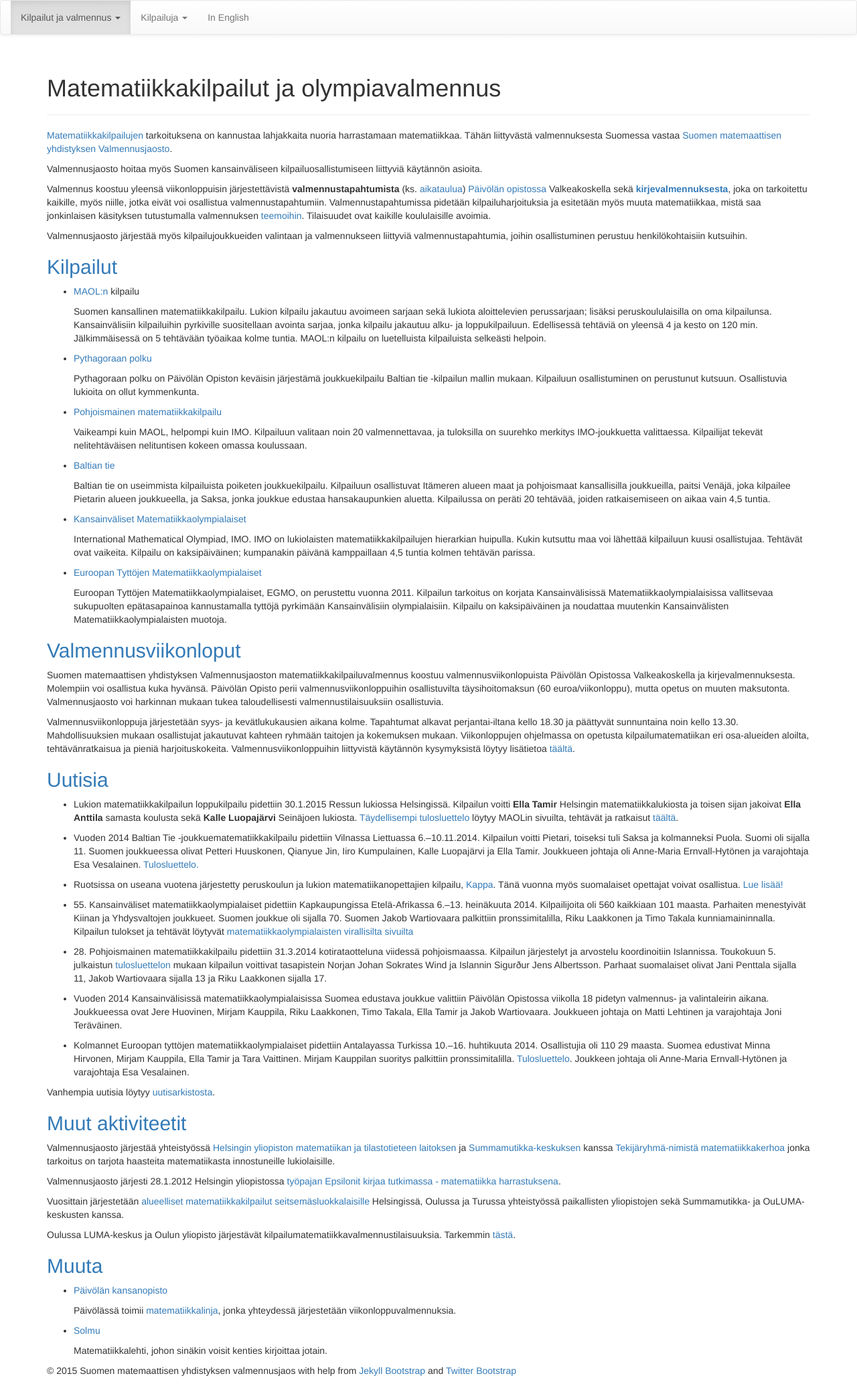
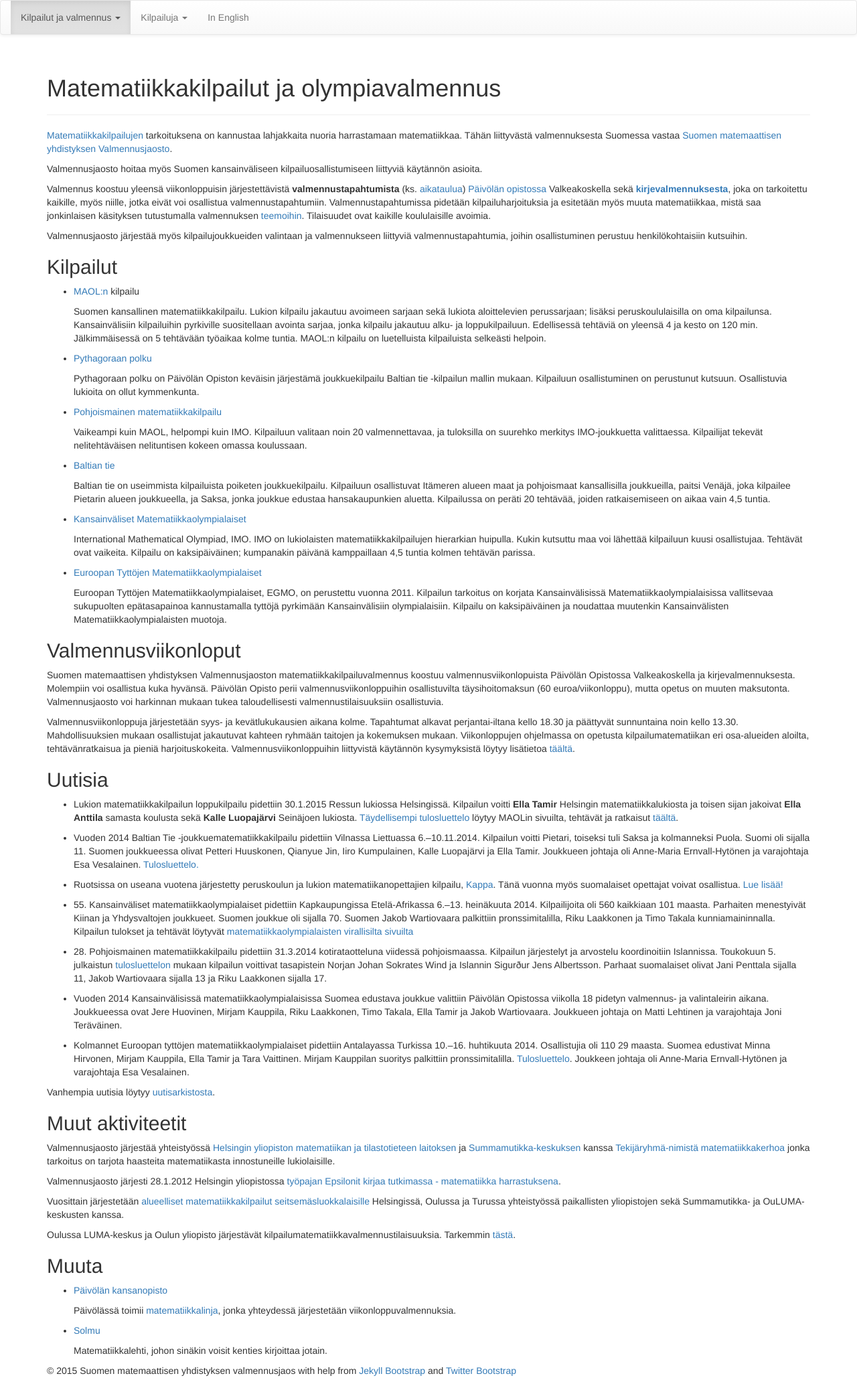
Before and after one commit to matematiikkakilpailut/matematiikkakilpailut.github.io, a Jekyll site: the page built from index.md, in a window 1280 px wide. Shown: the whole page at 67% size. Built offline with Jekyll 4.4.1, drawn with Linux system fonts in a browser that asks for light colours; nearby versions of some CDN libraries; library files that are not in the unit come from our copies.

Commit message:
Otsikoiden värit

```diff
--- a/index.md
+++ b/index.md
@@ -33,7 +33,7 @@ Valmennusjaosto järjestää myös kilpailujoukkueiden valintaan ja
 valmennukseen liittyviä valmennustapahtumia, joihin osallistuminen
 perustuu henkilökohtaisiin kutsuihin.
 
-## <a name="kilpailut">Kilpailut</a>
+## <a name="kilpailut"></a>Kilpailut
 
 * [MAOL:n](MAOL/) kilpailu
 
@@ -86,7 +86,7 @@ perustuu henkilökohtaisiin kutsuihin.
     olympialaisiin. Kilpailu on kaksipäiväinen ja noudattaa muutenkin
     Kansainvälisten Matematiikkaolympialaisten muotoja.
 
-## <a name="kilpailuvalmennus">Valmennusviikonloput</a>
+## <a name="kilpailuvalmennus"></a>Valmennusviikonloput
 
 Suomen matemaattisen yhdistyksen Valmennusjaoston
 matematiikkakilpailuvalmennus koostuu valmennusviikonlopuista Päivölän
@@ -106,7 +106,7 @@ osa-alueiden aloilta, tehtävänratkaisua ja pieniä
 harjoituskokeita. Valmennusviikonloppuihin liittyvistä käytännön
 kysymyksistä löytyy lisätietoa [täältä](kaytanto).
 
-## <a name="uutisia">Uutisia</a>
+## <a name="uutisia"></a>Uutisia
 
 * Lukion matematiikkakilpailun loppukilpailu pidettiin 30.1.2015
   Ressun lukiossa Helsingissä. Kilpailun voitti **Ella Tamir**
@@ -171,7 +171,7 @@ Vanhempia uutisia löytyy [uutisarkistosta](vanhaset.html).
 [egmo-tulokset]: https://www.egmo.org/egmos/egmo3/scoreboard/
 
 
-## <a name="muut aktiviteetit">Muut aktiviteetit</a>
+## <a name="muut aktiviteetit"></a>Muut aktiviteetit
 
 Valmennusjaosto järjestää yhteistyössä
 [Helsingin yliopiston matematiikan ja tilastotieteen laitoksen][mathstat]
@@ -198,7 +198,7 @@ kilpailumatematiikkavalmennustilaisuuksia. Tarkemmin [tästä][oulu].
 [oulu]: http://ouluma.fi/2012/08/matematiikkavalmennus/
 
 
-## <a name="muuta">Muuta</a>
+## <a name="muuta"></a>Muuta
 
 * [Päivölän kansanopisto](http://www.paivola.fi/)
 
```
